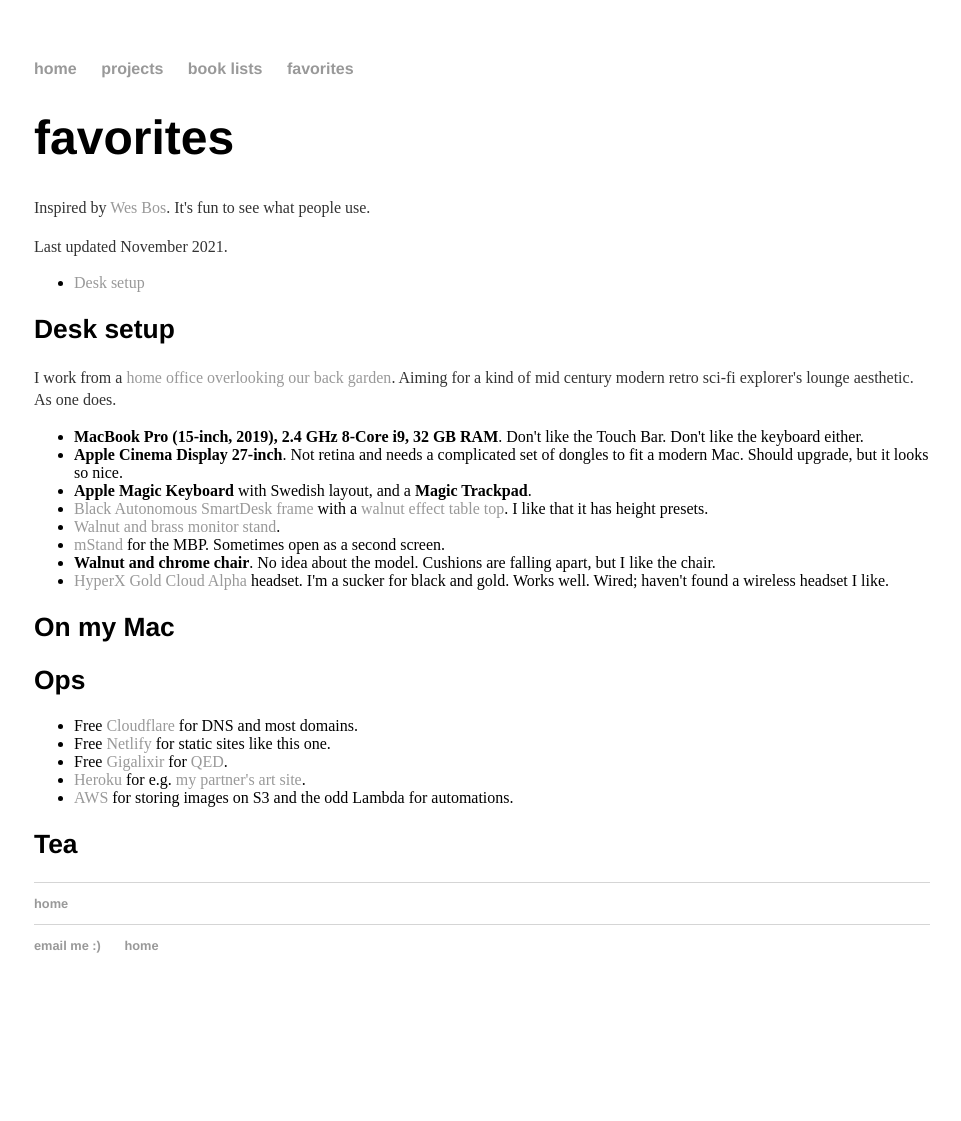
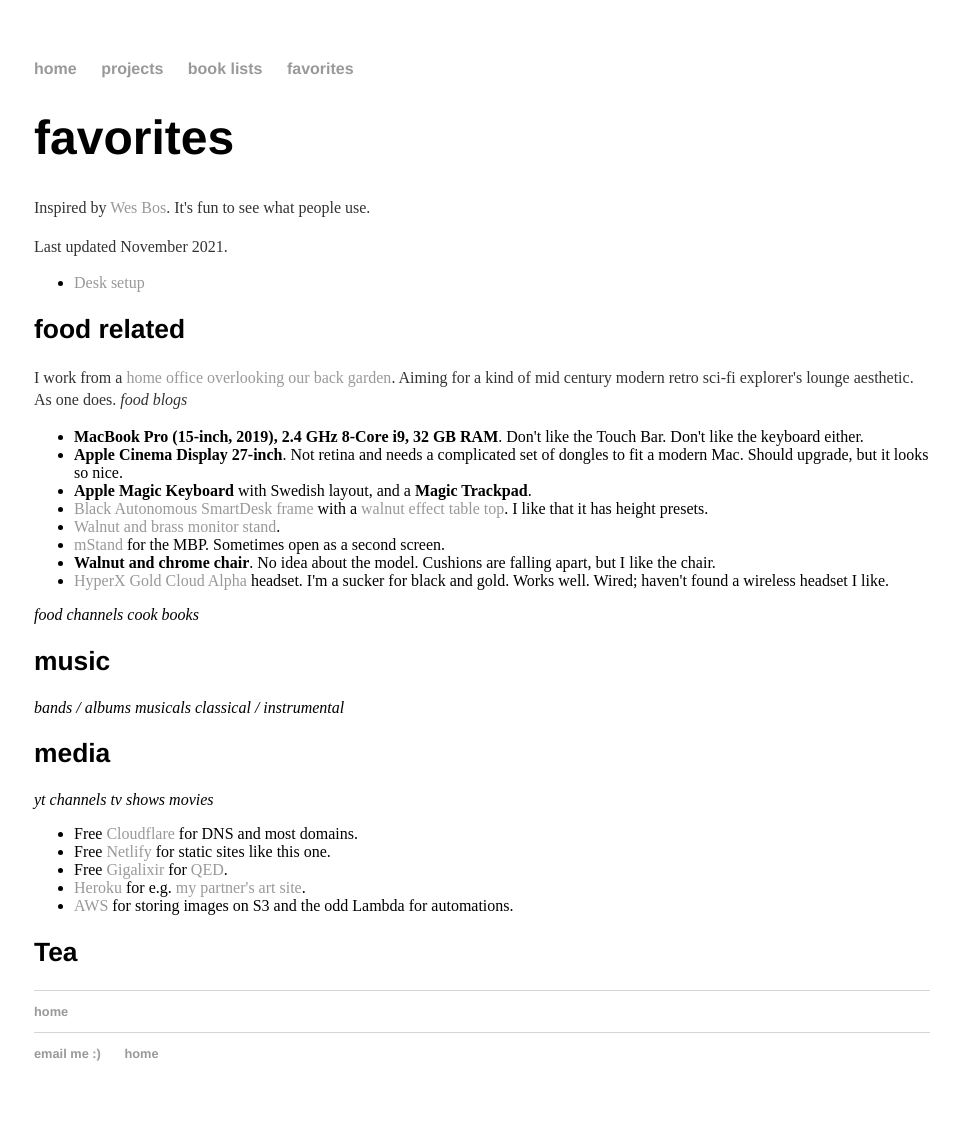
Before and after one commit to drod-chavez/drod-chavez.github.io, a Jekyll site: the page built from favs.html, in a window 1280 px wide. Shown: the whole page, without its empty margins (158-1119 px from the left). Built offline with Jekyll 4.4.1, drawn with Linux system fonts in a browser that asks for light colours; before the commit the page ends 1013 px from its top, so only the background shows below that.

Commit message:
Update favs.html

```diff
--- a/favs.html
+++ b/favs.html
@@ -20,10 +20,10 @@
 
         <div class="long-content">
 
-          <h2 id="desk">Desk setup</h2>
+          <h2 id="desk"> food related </h2>
 
           <p> I work from a <a href="https://www.instagram.com/p/BayuxqxFEiS/">home office overlooking our back garden</a>. Aiming for a kind of mid century modern retro sci-fi explorer's lounge aesthetic. As one does.
-
+		  <em> food blogs </em>
           <ul>
             <li><b>MacBook Pro (15-inch, 2019), 2.4 GHz 8-Core i9, 32 GB RAM</b>. Don't like the Touch Bar. Don't like the keyboard either.</li>
             <li><b>Apple Cinema Display 27-inch</b>. Not retina and needs a complicated set of dongles to fit a modern Mac. Should upgrade, but it looks so nice.</li>
@@ -34,12 +34,21 @@
             <li><b>Walnut and chrome chair</b>. No idea about the model. Cushions are falling apart, but I like the chair.</li>
             <li><a href="https://www.hyperxgaming.com/unitedkingdom/en/landing/cloud-alpha-gold">HyperX Gold Cloud Alpha</a> headset. I'm a sucker for black and gold. Works well. Wired; haven't found a wireless headset I like.</li>
           </ul>
+
+		<em> food channels </em>
+		<em> cook books </em>
 	  </p>
 
-          <h2 id="mac">On my Mac</h2>
+          <h2 id="mac"> music </h2>
+	      <em> bands / albums </em>
+	      <em> musicals </em>
+	      <em> classical / instrumental </em>
 
 
-          <h2 id="ops">Ops</h2>
+          <h2 id="ops"> media </h2>
+	      <em> yt channels </em>
+	      <em> tv shows </em>
+	      <em> movies </em>
 
           <ul>
             <li>Free <a href="https://www.cloudflare.com/">Cloudflare</a> for DNS and most domains.</li>
```
